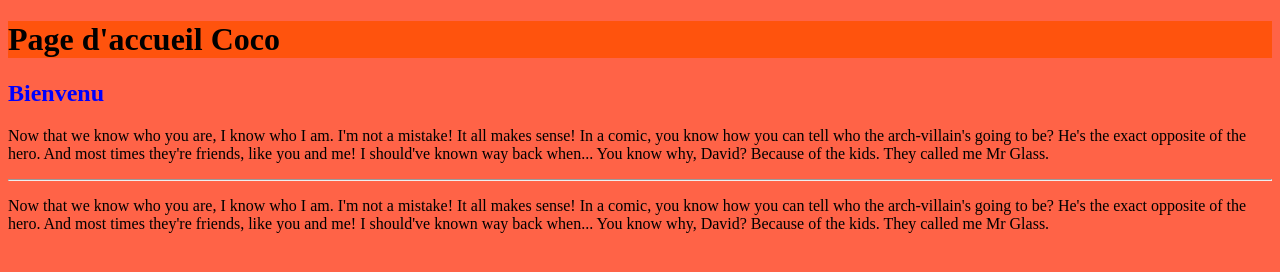
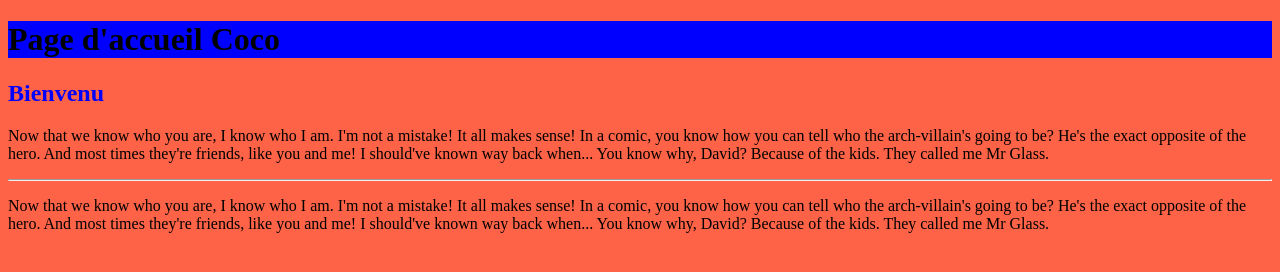
Before and after one commit to Grinoo/coco, a plain HTML site: page index.html in a window 1280 px wide. Drawn offline with Linux system fonts and the light colour scheme.

```diff
--- a/index.html
+++ b/index.html
@@ -7,7 +7,7 @@
 	background: tomato;
 	}
 	h1{
-		background: #FF530D;
+		background: blue;
 	}
 	h2{
 		color: blue;
```
